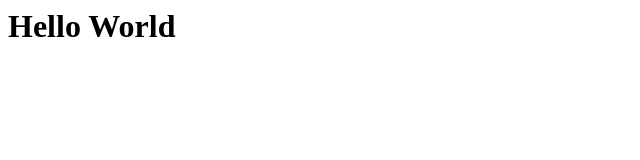
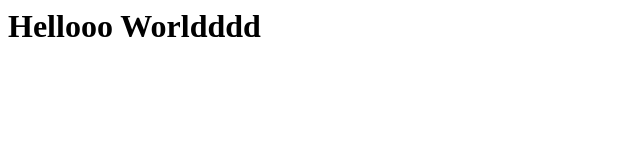
Before and after one commit to hitaishiiii/hitaishiiii.github.io, a plain HTML site: page index.html in a window 1280 px wide. Shown: the whole page, without its empty margins (0-640 px from the left). Drawn offline with Linux system fonts and the light colour scheme.

Commit message:
Update index.html

```diff
--- a/index.html
+++ b/index.html
@@ -6,6 +6,6 @@
     <title>Document</title>
 </head>
 <body>
-    <h1>Hello World</h1>
+    <h1>Hellooo Worldddd</h1>
 </body>
 </html>
```
